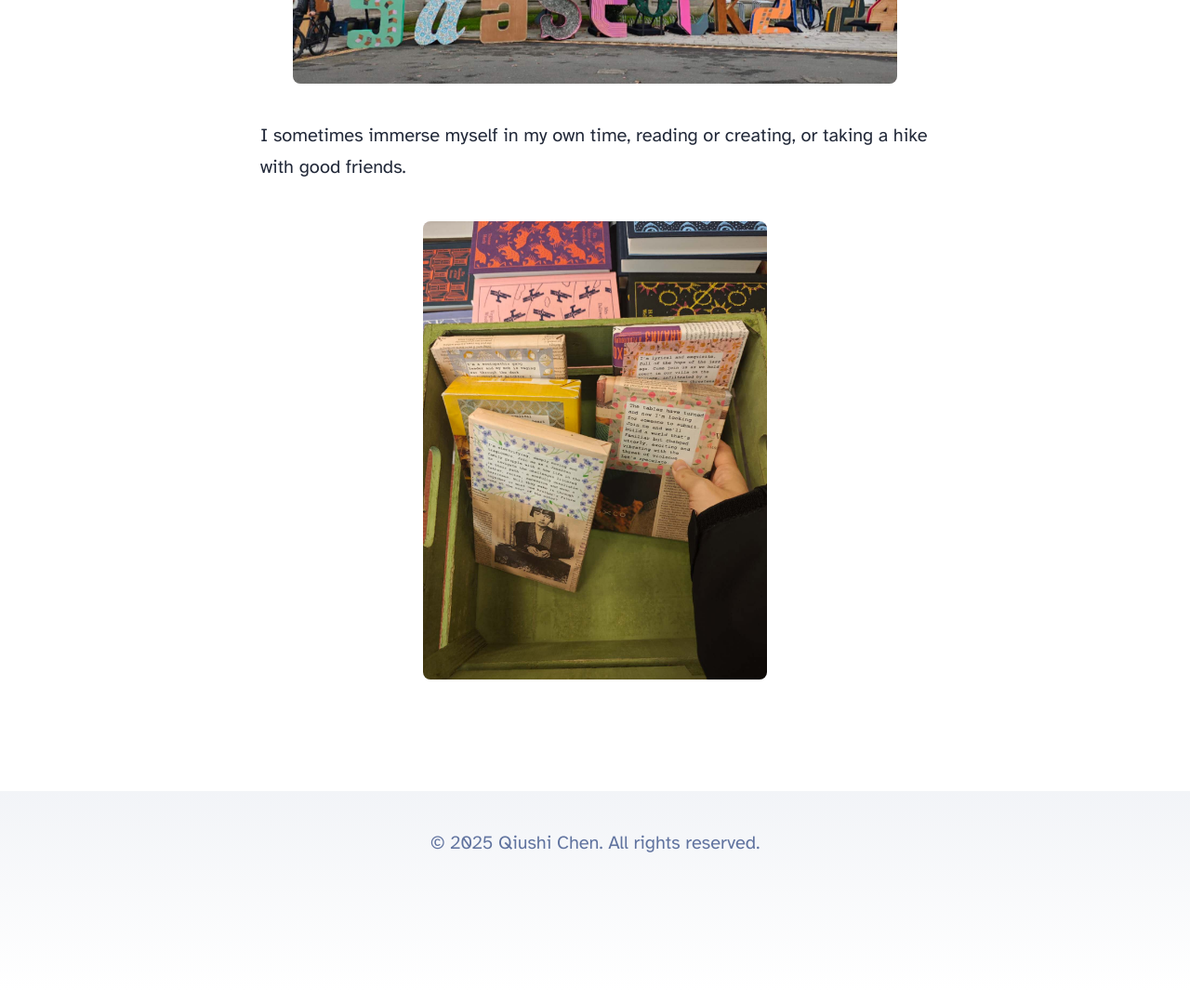
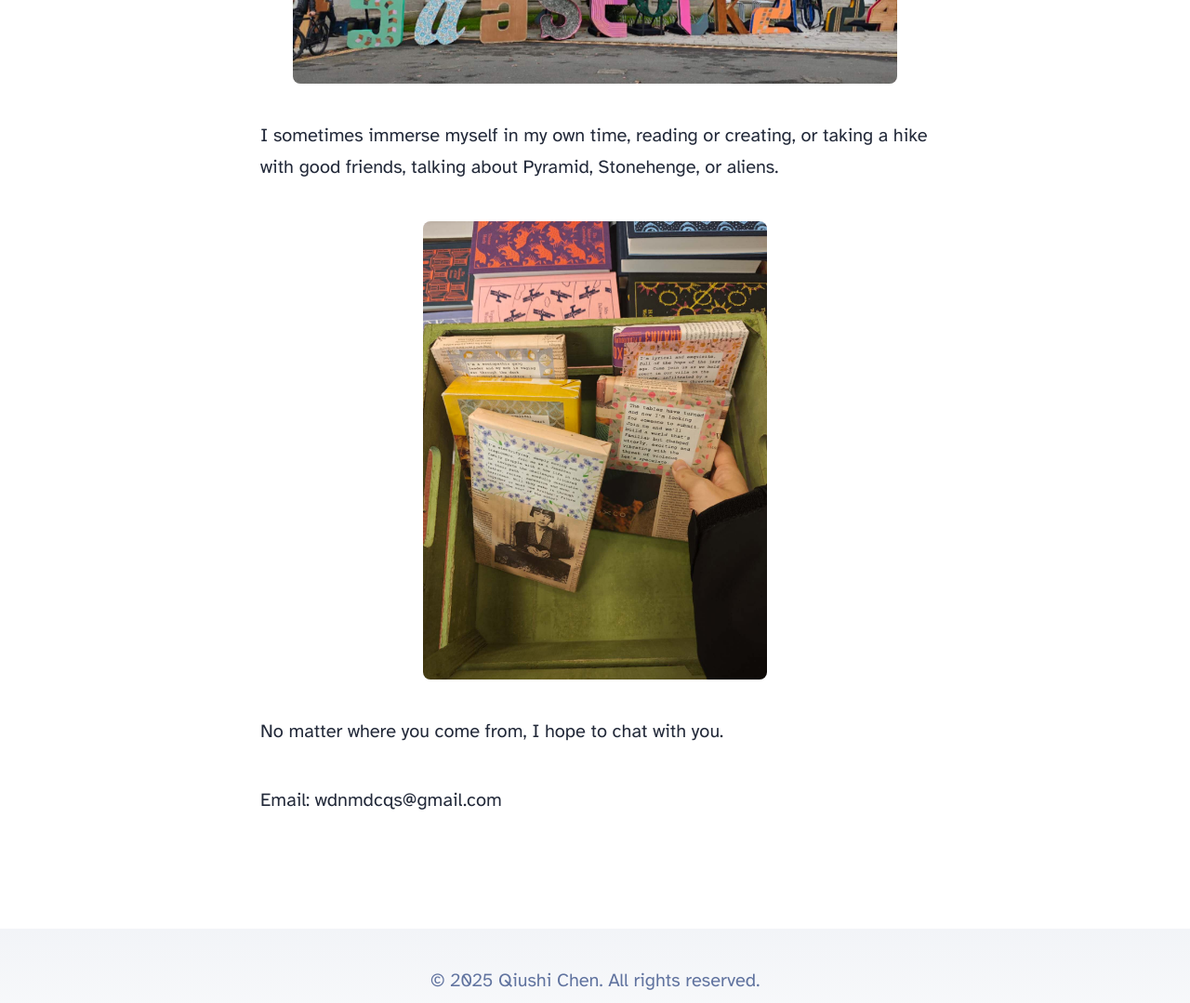
Before and after one commit to Arthur-Chen921/astro-blog, an Astro site: page /about in a window 1280 px wide. Shown: the part 2540-3619 px from the top of the page at 93% size. Built offline with nearby package versions, Linux system fonts and the light colour scheme; Astro itself is replaced by a stand-in of ours.

Commit message:
Update about.astro

```diff
--- a/src/pages/about.astro
+++ b/src/pages/about.astro
@@ -51,8 +51,7 @@ import Layout from '../layouts/BlogPost.astro';
 
 	<p>
 		I sometimes immerse myself in my own time, reading or creating,
-		or taking a hike with good friends.
-	</p>
+		or taking a hike with good friends, talking about Pyramid, Stonehenge, or aliens.
 
 	<p>
 	<img
@@ -63,6 +62,14 @@ import Layout from '../layouts/BlogPost.astro';
     		height="350"
     		class="my-photo"
   	/>
+	</p>
 
+	<p>
+		No matter where you come from, I hope to chat with you.
+	</p>
+
+	<p>
+		Email: wdnmdcqs@gmail.com
+	</p>
 	</p>
 </Layout>
```
